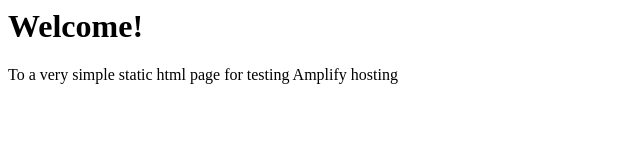
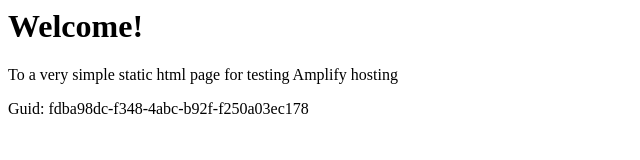
Before and after one commit to aws-aemilia-hkg/Github-PR-Commit-Integration-Test-DoNotTouch-GitHubAutoBuildCanaryTest-v1-preprod-ap-east-1, a website: page src/index.html in a window 1280 px wide. Shown: the whole page, without its empty margins (0-640 px from the left). Drawn offline with Linux system fonts and the light colour scheme.

Commit message:
commit from integ tests

```diff
--- a/src/index.html
+++ b/src/index.html
@@ -1,3 +1,5 @@
+
+
 <html lang="en">
 
 <head>
@@ -10,6 +12,6 @@
 <body>
     <h1>Welcome!</h1>
     <p>To a very simple static html page for testing Amplify hosting</p>
-</body>
+    <p>Guid: fdba98dc-f348-4abc-b92f-f250a03ec178</p></body>
 
 </html>
```
